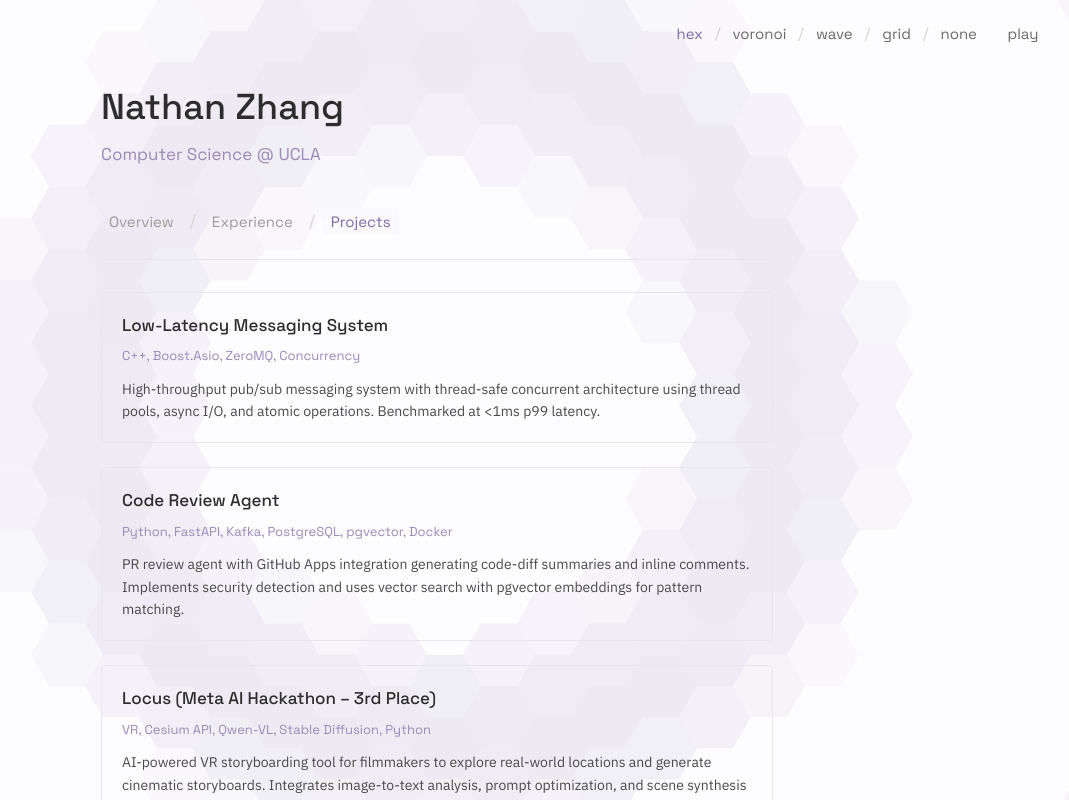
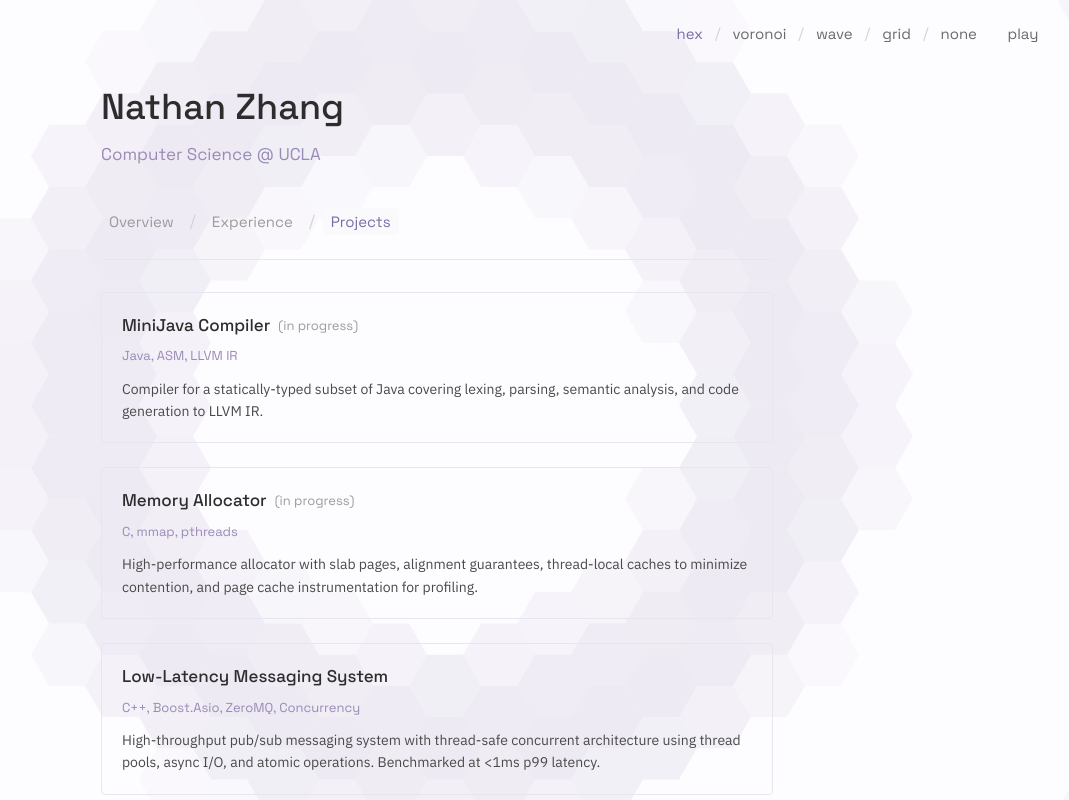
Before and after one commit to nathanplt/nathan-zhang, a Next.js app: page / in a window 1280 px wide. Both pictures are taken after a click on the button "Projects". Shown: the top 800 px of the page, without its empty margins (203-1272 px from the left). Built offline with nearby package versions, Linux system fonts and the light colour scheme.

Commit message:
update projects

```diff
--- a/app/globals.css
+++ b/app/globals.css
@@ -284,6 +284,24 @@ h2 {
   line-height: 1.6;
 }
 
+/* WIP Badge */
+.project-item-header {
+  display: flex;
+  align-items: center;
+  gap: var(--space-2);
+  margin: 0 0 var(--space-2) 0;
+}
+
+.project-item-header h3 {
+  margin: 0;
+}
+
+.wip-badge {
+  font-size: 13px;
+  font-weight: 400;
+  color: var(--gray-400);
+}
+
 /* Projects */
 .project-grid {
   display: grid;
@@ -315,7 +333,7 @@ h2 {
   font-size: 17px;
   font-weight: 500;
   color: var(--gray-800);
-  margin: 0 0 var(--space-2) 0;
+  margin: 0;
 }
 
 .tech-stack {
--- a/app/page.tsx
+++ b/app/page.tsx
@@ -98,6 +98,20 @@ export default function Home() {
 
   const projects = [
     {
+      title: 'MiniJava Compiler',
+      tech: 'Java, ASM, LLVM IR',
+      description: 'Compiler for a statically-typed subset of Java covering lexing, parsing, semantic analysis, and code generation to LLVM IR.',
+      github: 'https://github.com/nathanplt',
+      wip: true
+    },
+    {
+      title: 'Memory Allocator',
+      tech: 'C, mmap, pthreads',
+      description: 'High-performance allocator with slab pages, alignment guarantees, thread-local caches to minimize contention, and page cache instrumentation for profiling.',
+      github: 'https://github.com/nathanplt',
+      wip: true
+    },
+    {
       title: 'Low-Latency Messaging System',
       tech: 'C++, Boost.Asio, ZeroMQ, Concurrency',
       description: 'High-throughput pub/sub messaging system with thread-safe concurrent architecture using thread pools, async I/O, and atomic operations. Benchmarked at <1ms p99 latency.',
@@ -110,22 +124,16 @@ export default function Home() {
       github: 'https://github.com/nathanplt/pr-review-agent'
     },
     {
+      title: 'Trading Exchange',
+      tech: 'C++, BST Order Book, TCP',
+      description: 'Exchange with a complete price-time priority matching engine backed by a BST order book. Gateway server handles auth, risk checks, and order execution, and publishes a dedicated market data channel per instrument.',
+      github: 'https://github.com/nathanplt'
+    },
+    {
       title: 'Locus (Meta AI Hackathon – 3rd Place)',
       tech: 'VR, Cesium API, Qwen-VL, Stable Diffusion, Python',
       description: 'AI-powered VR storyboarding tool for filmmakers to explore real-world locations and generate cinematic storyboards. Integrates image-to-text analysis, prompt optimization, and scene synthesis pipelines.',
       github: 'https://www.youtube.com/watch?v=YuX-z0hmIzI'
-    },
-    {
-      title: 'Intelligent Document Search Engine',
-      tech: 'Python, BM25, Sentence Transformers, FastAPI, PostgreSQL',
-      description: 'Hybrid dense–sparse retrieval engine combining BM25 ranking with transformer embeddings. Supports semantic search, custom relevance scoring, and metadata filtering for fast document discovery.',
-      github: 'https://github.com/nathanplt'
-    },
-    {
-      title: 'Security Footage Analysis System',
-      tech: 'Python, OpenCV, YOLOv8, FastAPI',
-      description: 'Real-time computer vision pipeline for multi-camera video feeds, performing motion tracking, object detection, and automated event classification through RESTful APIs.',
-      github: 'https://github.com/nathanplt'
     },
     {
       title: 'Bill-Splitting App',
@@ -296,7 +304,10 @@ export default function Home() {
                   rel="noopener noreferrer"
                   className="project-item"
                 >
-                  <h3>{project.title}</h3>
+                  <div className="project-item-header">
+                    <h3>{project.title}</h3>
+                    {project.wip && <span className="wip-badge">(in progress)</span>}
+                  </div>
                   <p className="tech-stack">{project.tech}</p>
                   <p>{project.description}</p>
                 </a>
```
